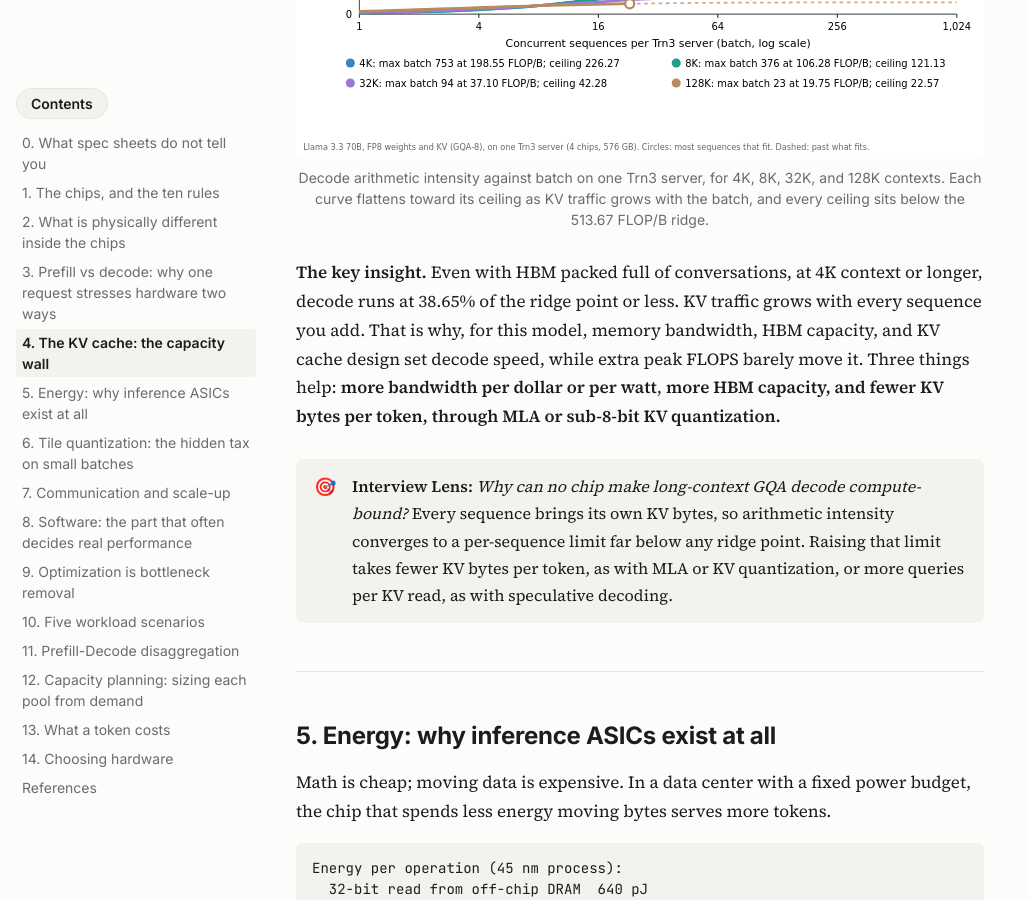
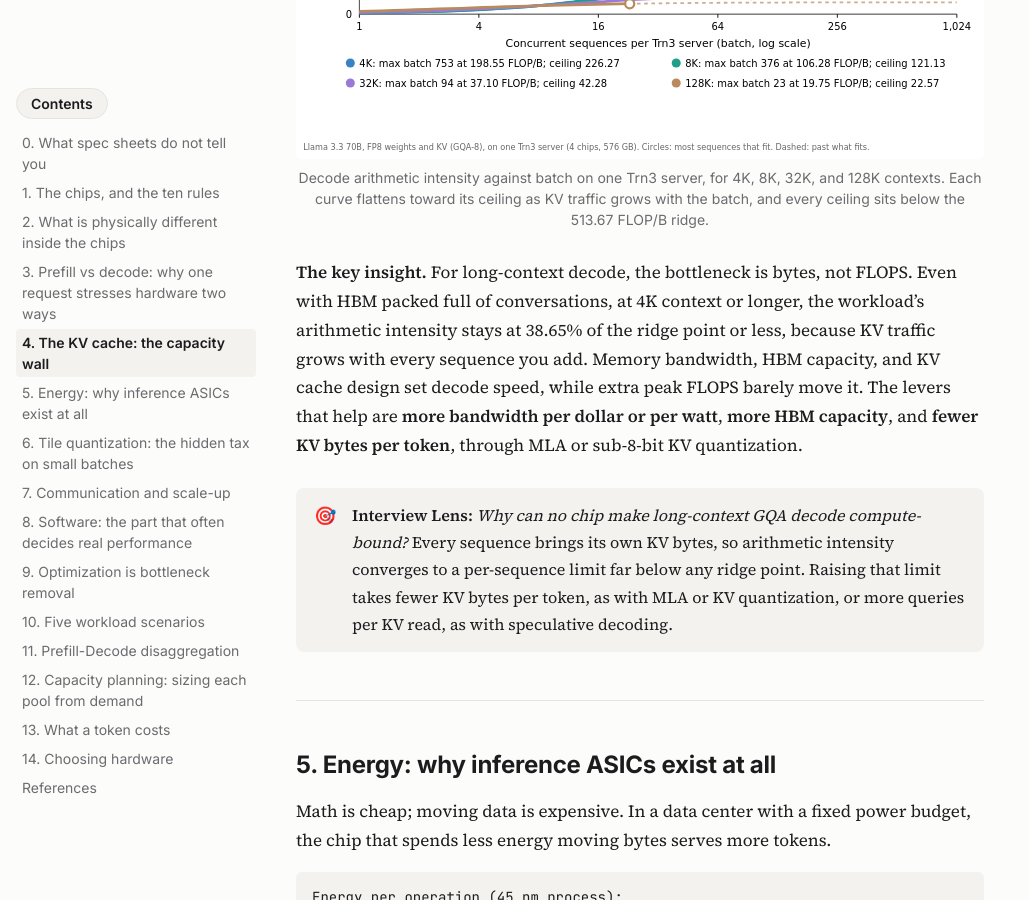
Before and after one commit to bananighosh/bananighosh.github.io, a Jekyll site: the page built from _posts/2026-11-16-flops-are-not-tokens.md, in a window 1280 px wide and 900 px high, scrolled down 11199 px. Shown: the whole window, without its empty margins (0-1029 px from the left). Built offline with Jekyll 4.4.1, drawn with Linux system fonts in a browser that asks for light colours.

Commit message:
Section 4 key insight: frame as a workload property
Co-Authored-By: Claude Opus 5.5 <noreply@anthropic.com>
Claude-Session: https://claude.ai/code/session_01K2HJxVUv7i1duGErniTfDd

```diff
--- a/_posts/2026-11-16-flops-are-not-tokens.md
+++ b/_posts/2026-11-16-flops-are-not-tokens.md
@@ -228,7 +228,7 @@ Each 576 GB of HBM, one Trn3 server, holds one copy of the weights and 753 conve
 
 <figure><img src="/assets/img/flops-are-not-tokens/intensity-vs-batch.svg" alt="Decode arithmetic intensity against batch on one Trn3 server, for 4K, 8K, 32K, and 128K contexts. Each curve flattens toward its ceiling as KV traffic grows with the batch, and every ceiling sits below the 513.67 FLOP/B ridge." loading="lazy"><figcaption>Decode arithmetic intensity against batch on one Trn3 server, for 4K, 8K, 32K, and 128K contexts. Each curve flattens toward its ceiling as KV traffic grows with the batch, and every ceiling sits below the 513.67 FLOP/B ridge.</figcaption></figure>
 
-<b>The key insight.</b> Even with HBM packed full of conversations, at 4K context or longer, decode runs at 38.65% of the ridge point or less. KV traffic grows with every sequence you add. That is why, for this model, memory bandwidth, HBM capacity, and KV cache design set decode speed, while extra peak FLOPS barely move it. Three things help: <b>more bandwidth per dollar or per watt</b>, <b>more HBM capacity, and fewer KV bytes per token, through MLA or sub-8-bit KV quantization.</b>
+<b>The key insight.</b> For long-context decode, the bottleneck is bytes, not FLOPS. Even with HBM packed full of conversations, at 4K context or longer, the workload's arithmetic intensity stays at 38.65% of the ridge point or less, because KV traffic grows with every sequence you add. Memory bandwidth, HBM capacity, and KV cache design set decode speed, while extra peak FLOPS barely move it. The levers that help are <b>more bandwidth per dollar or per watt</b>, <b>more HBM capacity</b>, and <b>fewer KV bytes per token</b>, through MLA or sub-8-bit KV quantization.
 
 <div class="callout callout-gray" markdown="1">
 <span class="callout-icon">🎯</span>
```
